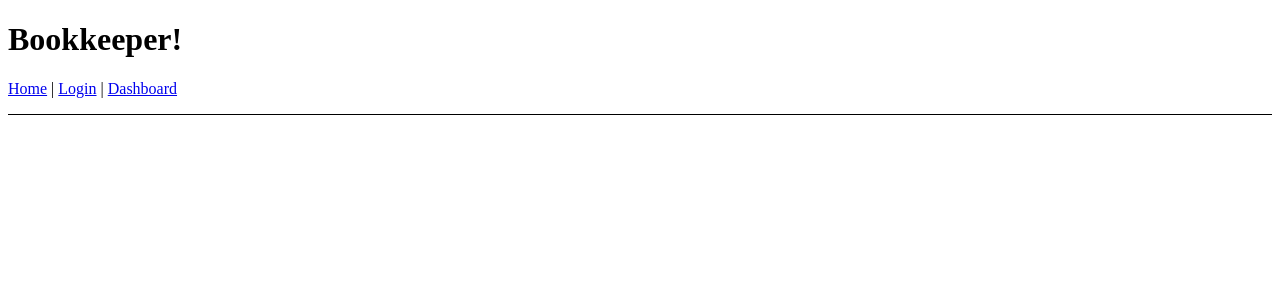
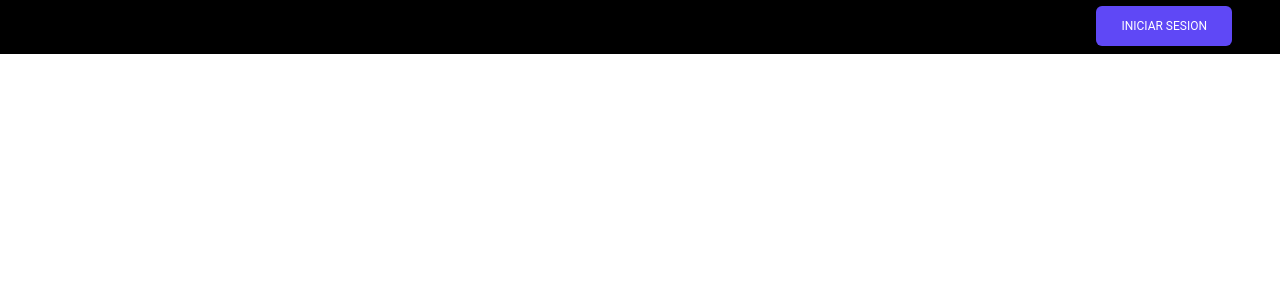
Before and after one commit to cofy43/tickets-services-front, a React (Create React App) app: page / in a window 1280 px wide. Shown: the top 300 px of the page. Built offline with nearby package versions, Linux system fonts and the light colour scheme.

Commit message:
simple navbar in all views

```diff
--- a/src/App.js
+++ b/src/App.js
@@ -1,18 +1,15 @@
 import { Link } from "react-router-dom";
+
+/** Components */
+import CustomButton from "./components/button";
 
 export default function App() {
   return (
     <div>
-      <h1>Bookkeeper!</h1>
-      <nav
-        style={{
-          borderBottom: "solid 1px",
-          paddingBottom: "1rem",
-        }}
-      >
-        <Link to="/">Home</Link> |{" "}
-        <Link to="/login">Login</Link> |{" "}
-        <Link to="/dashboard">Dashboard</Link>
+      <nav>
+        <CustomButton>
+          <Link to="/login">iniciar sesion</Link>
+        </CustomButton>
       </nav>
     </div>
   );
--- /dev/null
+++ b/src/components/button.jsx
@@ -0,0 +1,23 @@
+const style = {
+  backgroundColor: "rgb(95, 72, 246)",
+  appearance: "button",
+  backfaceVisibility: "hidden",
+  borderRadius: "6px",
+  borderWidth: 0,
+  cursor: "pointer",
+  fontSize: "0.75rem",
+  fontweight: "bold",
+  textTransform: "uppercase",
+  height: "40px",
+  padding: "0 25px",
+  textAlign: "center",
+  width: "max-content",
+}
+
+export default function CustomButton(props) {
+  return (
+    <button style={style} onClick={props.onClick}>
+      {props.children}
+    </button>
+  )
+}
--- /dev/null
+++ b/src/index.css
@@ -0,0 +1,19 @@
+body {
+  margin: 0;
+}
+
+nav {
+  background-color: black;
+  height: 3rem;
+  text-align: center;
+  display: flex;
+  flex-direction: row-reverse;
+  padding-top: 0.4rem;
+  padding-right: 3rem;
+}
+
+nav a {
+  color: white;
+  text-decoration: none;
+  font-family: Roboto, "Open Sans", "Segoe UI", sans-serif;
+}
--- a/src/index.js
+++ b/src/index.js
@@ -5,8 +5,11 @@ import {
   Routes,
   Route,
 } from "react-router-dom";
+
+import "./index.css";
+
+/** View */
 import App from './App';
-/** View */
 import Dashboard from './routes/dashboard';
 import Login from './routes/login';
 
--- a/src/routes/dashboard.jsx
+++ b/src/routes/dashboard.jsx
@@ -1,7 +1,9 @@
 export default function Dashboard() {
   return (
-    <main style={{ padding: "1rem 0" }}>
-      <h2>Dashboard</h2>
-    </main>
+    <div>
+      <nav>
+      </nav>
+      <main>Dashboard</main>
+    </div>
   );
 }
--- a/src/routes/login.jsx
+++ b/src/routes/login.jsx
@@ -1,7 +1,17 @@
+import { Link } from "react-router-dom";
+
+/** Components */
+import CustomButton from "../components/button";
+
 export default function Login() {
   return (
-    <main style={{ padding: "1rem 0" }}>
-      <h2>Login</h2>
-    </main>
+    <div>
+      <nav>
+        <CustomButton>
+          <Link to="/">cerrar sesión</Link>
+        </CustomButton>
+      </nav>
+      <main>Login</main>
+    </div>
   );
 }
```
